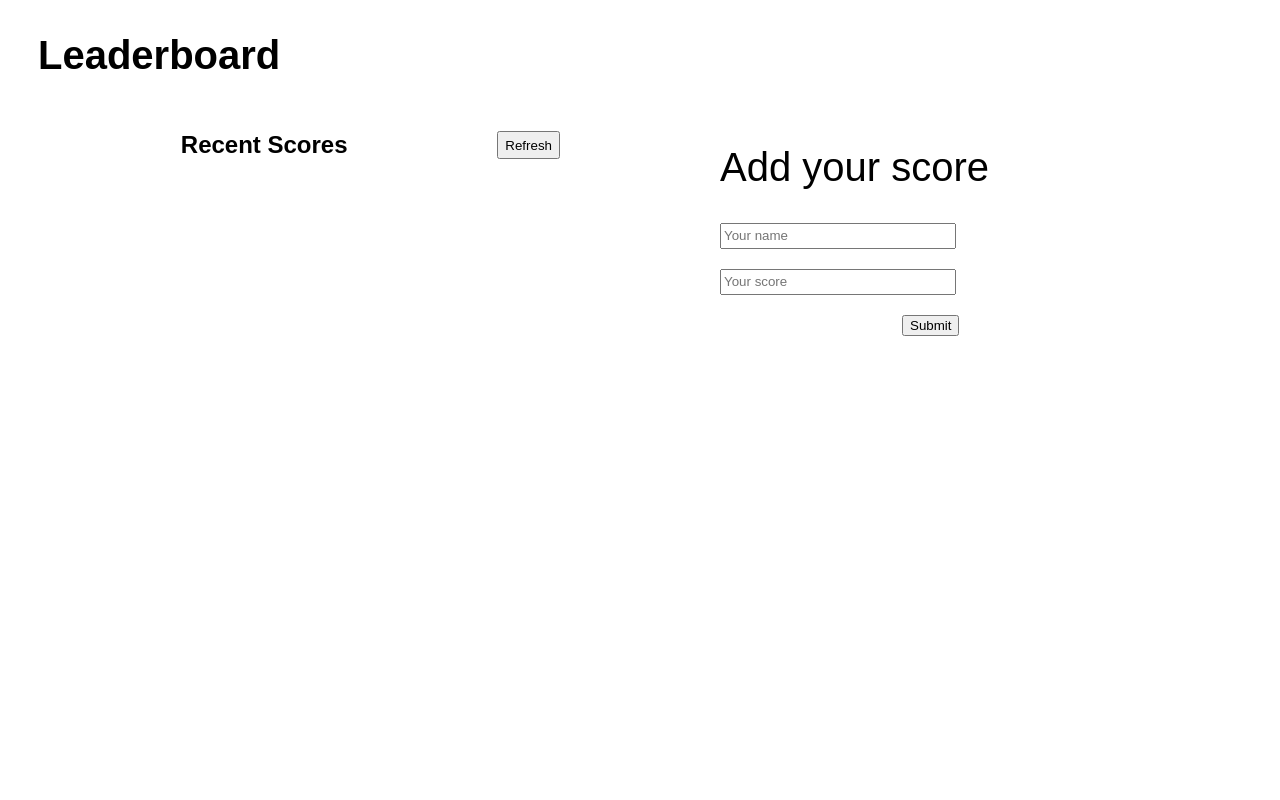
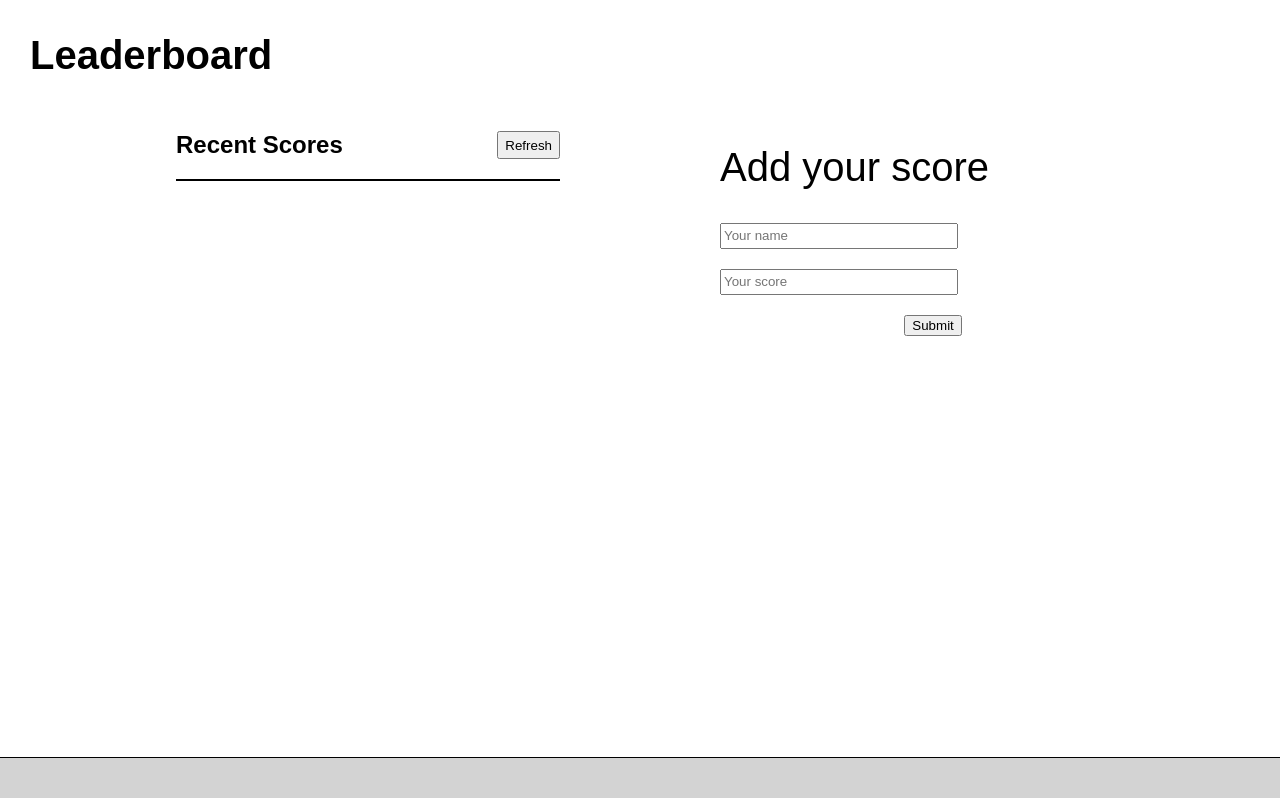
Before and after one commit to yegonkimutai/leaderboard-project, a website built with webpack: page src/index.html in a window 1280 px wide. Built offline with nearby package versions, Linux system fonts and the light colour scheme; no server answers.

Commit message:
Modify content

```diff
--- a/src/index.html
+++ b/src/index.html
@@ -26,6 +26,7 @@
             </form>
         </div>
     </section>
+    <section class="fotter"></section>
 </body>
 <script src="./index.js"></script>
 </html>
--- a/src/style.css
+++ b/src/style.css
@@ -1,5 +1,7 @@
 body {
   font-family: 'Nunito', sans-serif;
+  margin: 0%;
+  padding: 0%;
 }
 
 .title {
@@ -21,12 +23,16 @@ body {
   justify-content: space-between;
 }
 
-.score-board {
+.scores {
   border: 1px solid black;
 }
 
-.score-board p {
-  margin-left: 10px;
+.score-board {
+  padding: 10px;
+}
+
+.score-board:nth-child(odd) {
+  background-color: lightgray;
 }
 
 .form-title {
@@ -50,3 +56,13 @@ body {
   position: relative;
   left: 48%;
 }
+
+.fotter {
+  position: absolute;
+  bottom: 0.2%;
+  border-top: 1px solid black;
+  width: 100%;
+  height: 40px;
+  margin: 0%;
+  background-color: lightgrey;
+}
```
